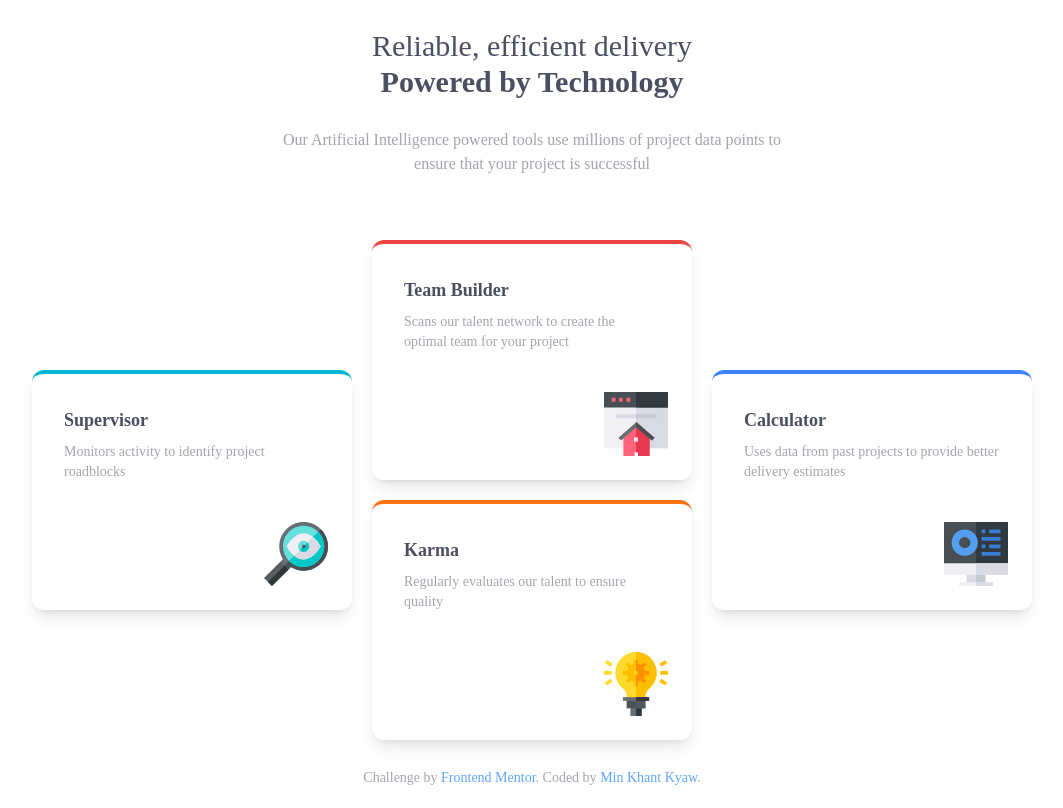
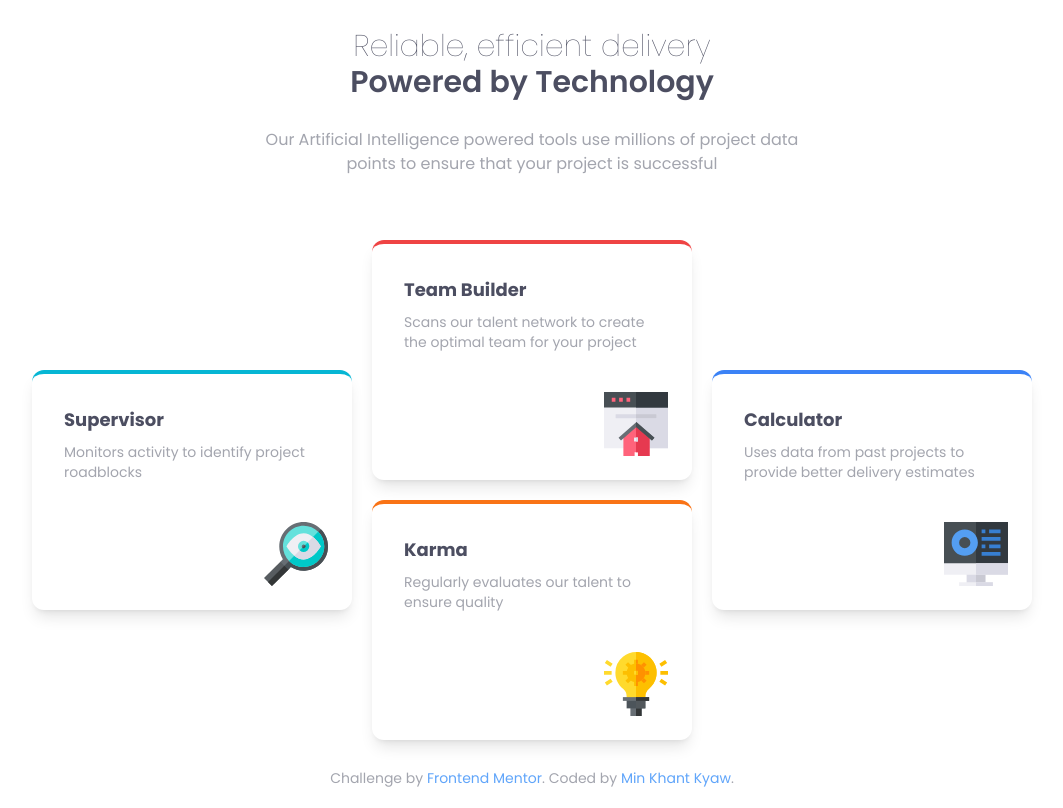
Before and after one commit to mkhantk/four-card-feature-section, a React (Vite) app: page / in a window 1280 px wide. Shown: the whole page, without its empty margins (108-1171 px from the left). Built offline with nearby package versions, Linux system fonts and the light colour scheme.

Commit message:
Add custom font

```diff
--- a/src/index.css
+++ b/src/index.css
@@ -1,3 +1,5 @@
+@import url('https://fonts.googleapis.com/css2?family=Poppins:ital,wght@0,100;0,200;0,300;0,400;0,500;0,600;0,700;0,800;0,900;1,100;1,200;1,300;1,400;1,500;1,600;1,700;1,800;1,900&display=swap');
+
 @tailwind base;
 @tailwind components;
 @tailwind utilities;
```
